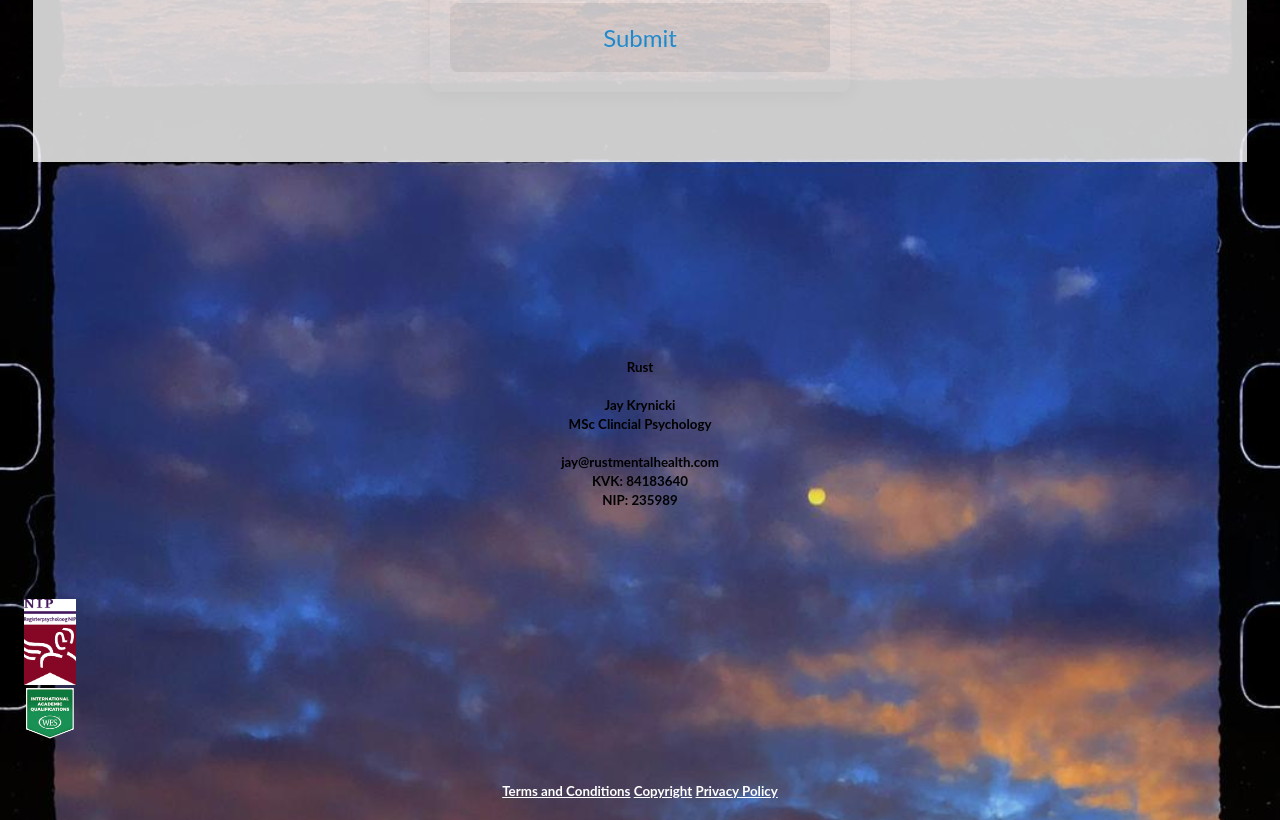
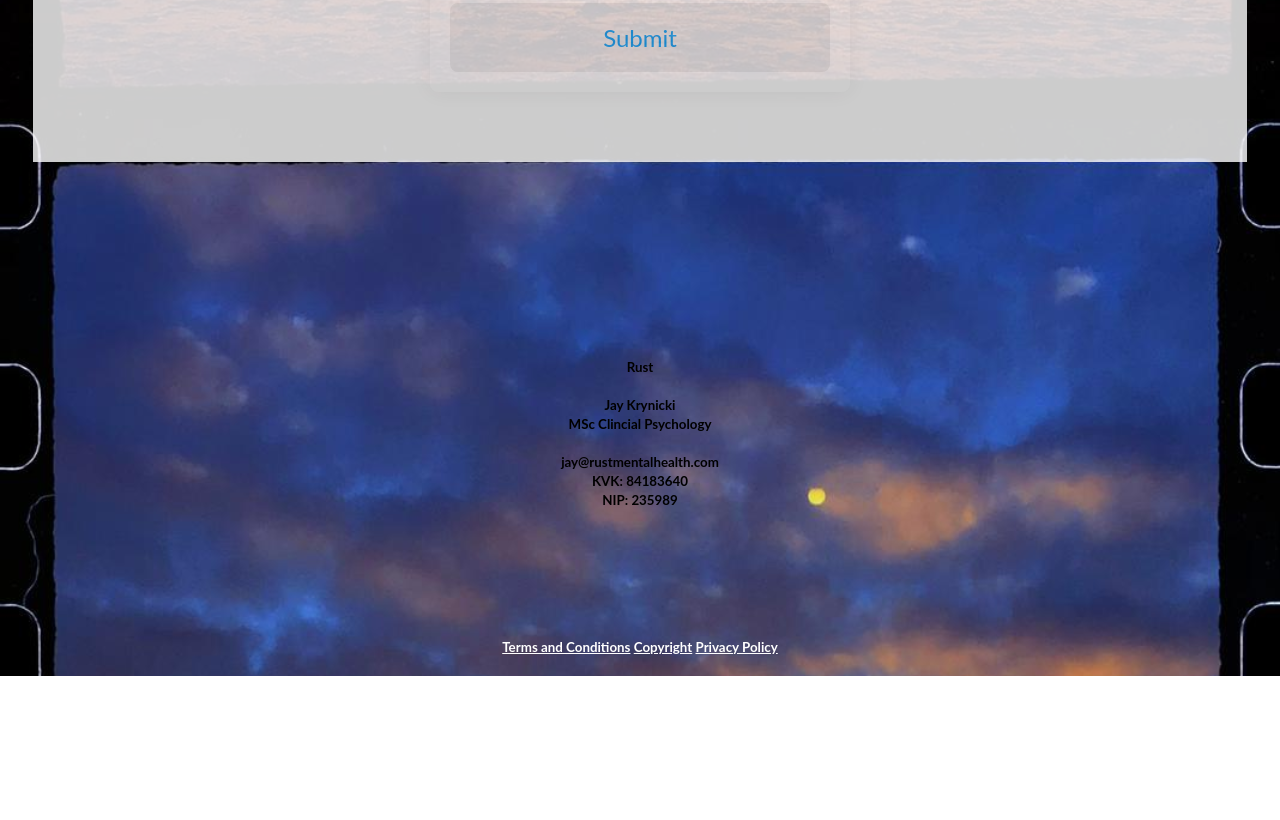
Before and after one commit to beatsch/rust-101, a website: page src/index.html in a window 1280 px wide. Shown: the part 1799-2619 px from the top of the page. After the commit the page ends 2475 px from the top, so only its background shows below. Drawn offline with Linux system fonts and the light colour scheme.

Commit message:
Update index.html

```diff
--- a/src/index.html
+++ b/src/index.html
@@ -206,12 +206,7 @@
     <br><br>
   </div>
 
-	    <div class="nip">
-       <span>
-             <img src="Beeldmerk_NIP_Registerpsycholoog_rgb.jpg" alt="NIP">
-	     <img src="verified-international-academic-qualifications.1.png" alt="verified-international-academic-qualifications">
-           </span>
-       </div>
+
 
 
 
```
